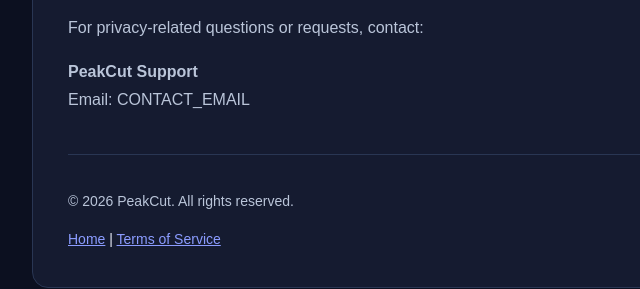
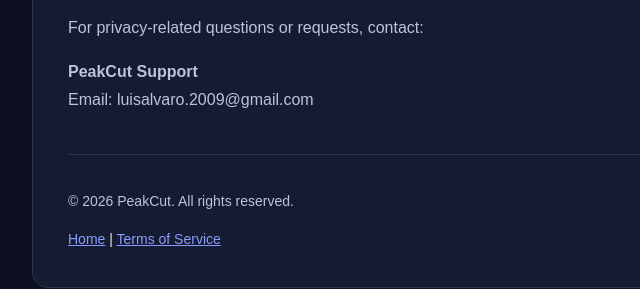
Before and after one commit to elmayoranimeXD/peakcut-legal, a plain HTML site: page privacy/index.html in a window 1280 px wide. Shown: the part 2682-2971 px from the top of the page, 183-823 px from the left. Drawn offline with Linux system fonts and the light colour scheme.

Commit message:
Update contact email in privacy policy

```diff
--- a/privacy/index.html
+++ b/privacy/index.html
@@ -96,7 +96,7 @@
   <h2>11. Contact</h2>
   <p>For privacy-related questions or requests, contact:</p>
   <p><strong>PeakCut Support</strong><br>
-  Email: CONTACT_EMAIL</p>
+  Email: luisalvaro.2009@gmail.com</p>
 
   <footer>
     <p>© 2026 PeakCut. All rights reserved.</p>
```
